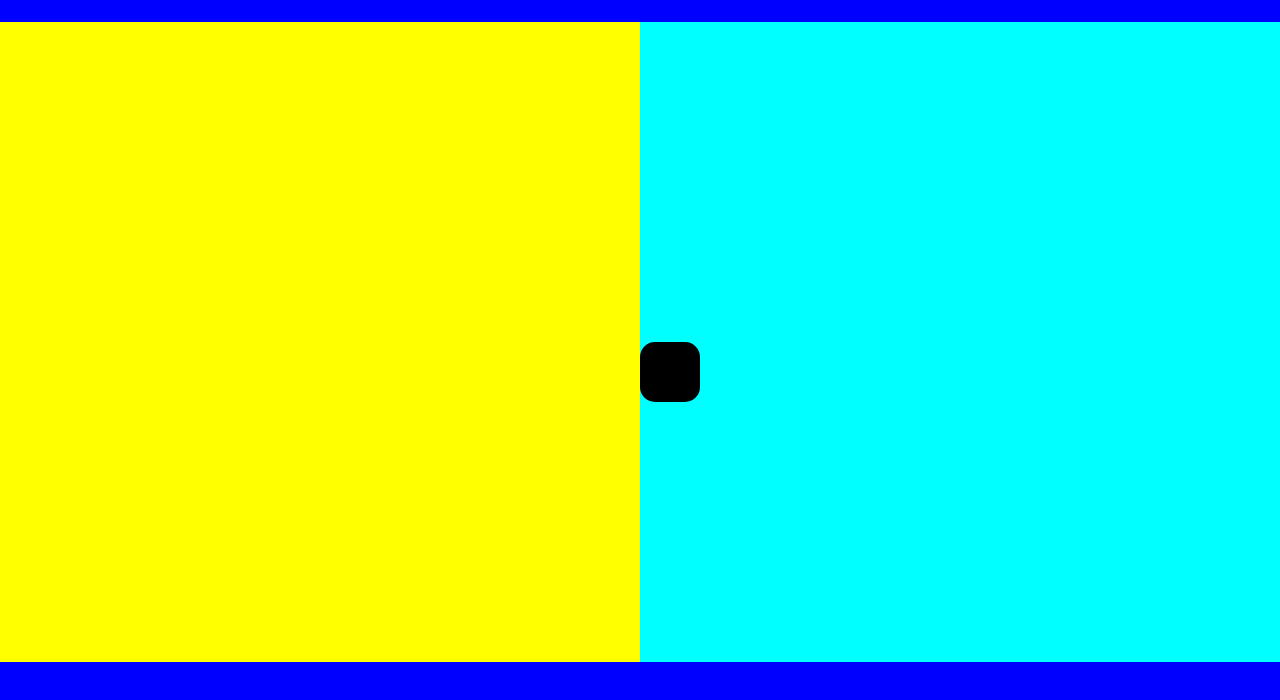
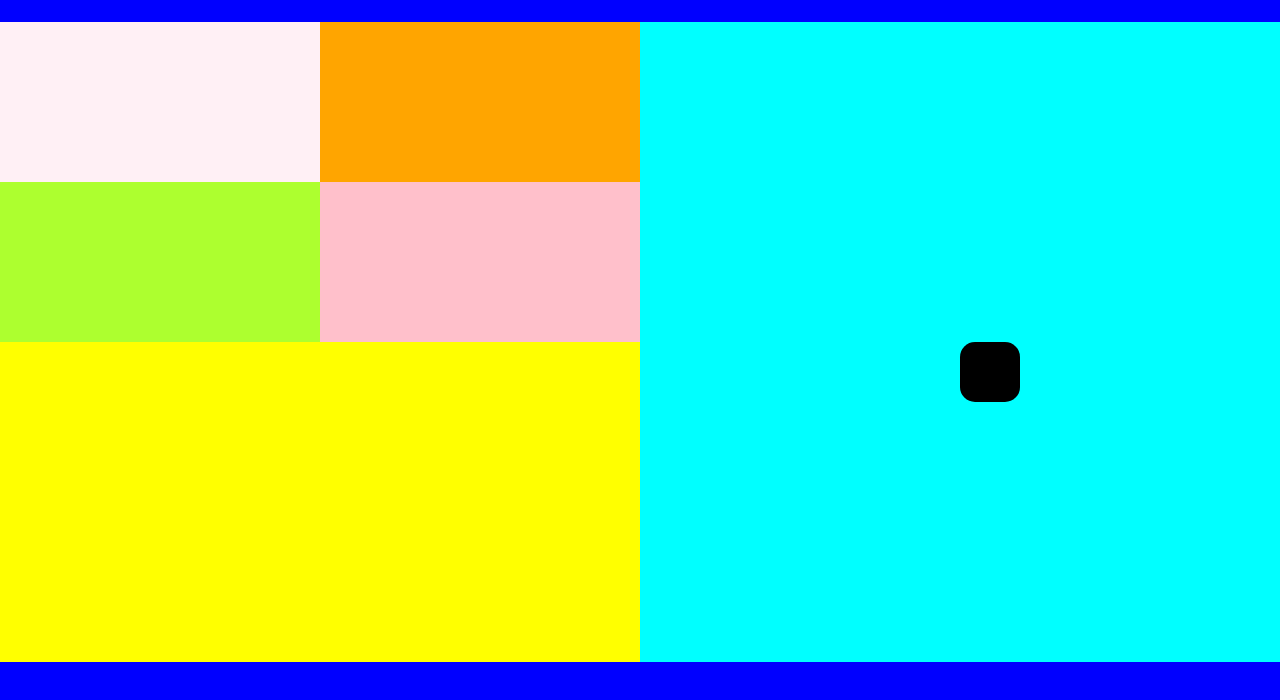
Before and after one commit to geoffreyjiang/layout_template, a plain HTML site: page index.html in a window 1280 px wide. Shown: the part 58-758 px from the top of the page. Drawn offline with Linux system fonts and the light colour scheme.

Commit message:
added some color

```diff
--- a/assets/style.css
+++ b/assets/style.css
@@ -49,6 +49,40 @@ nav {
     float: left;
 }
 
+
+.top{
+    height: 50%;
+    background-color: red;
+}
+
+.grid1 {
+    height: 50%;
+    width: 50%;
+    background-color: lavenderblush;
+    float: left;
+}
+
+.grid2 {
+    height: 50%;
+    width: 50%;
+    background-color: orange;
+    float: left;
+}
+
+.grid3 {
+    height: 50%;
+    width: 50%;
+    background-color: greenyellow;
+    float: left;
+}
+
+.grid4 {
+    height: 50%;
+    width: 50%;
+    background-color: pink;
+    float: left;
+}
+
 .right {
     background-color: cyan;
     float: right;
--- a/index.html
+++ b/index.html
@@ -16,9 +16,19 @@
       </ul>
     </nav>
     <main class="clearfix">
-        <aside class="left"></aside>
-        <aside class="right"></aside>
-        <div class="center"></div>
+        <aside class="left">
+          <div class="top">
+              <div class="grid1"></div>
+              <div class="grid2"></div>
+              <div class="grid3"></div>
+              <div class="grid4"></div>
+          </div>
+          <div class="bottom"></div>
+        </aside>
+
+        <aside class="right">
+          <div class="center"></div>
+        </aside>
     </main>
     <footer></footer>
   </body>
```
